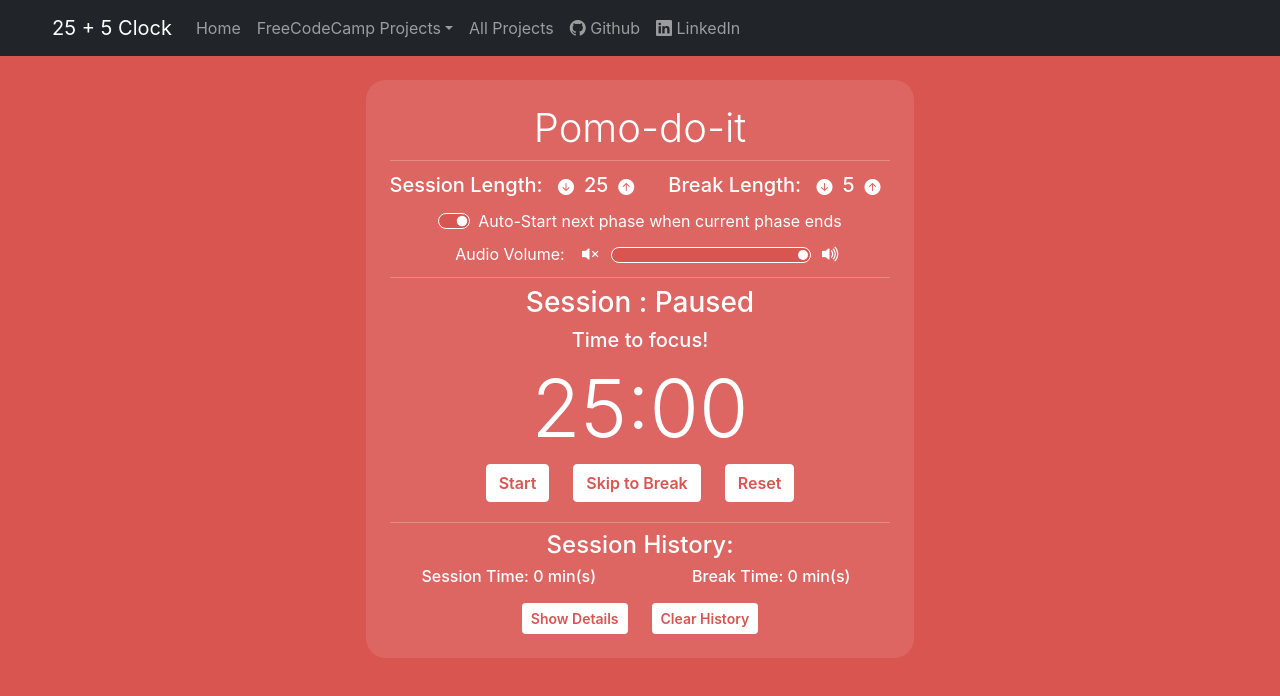
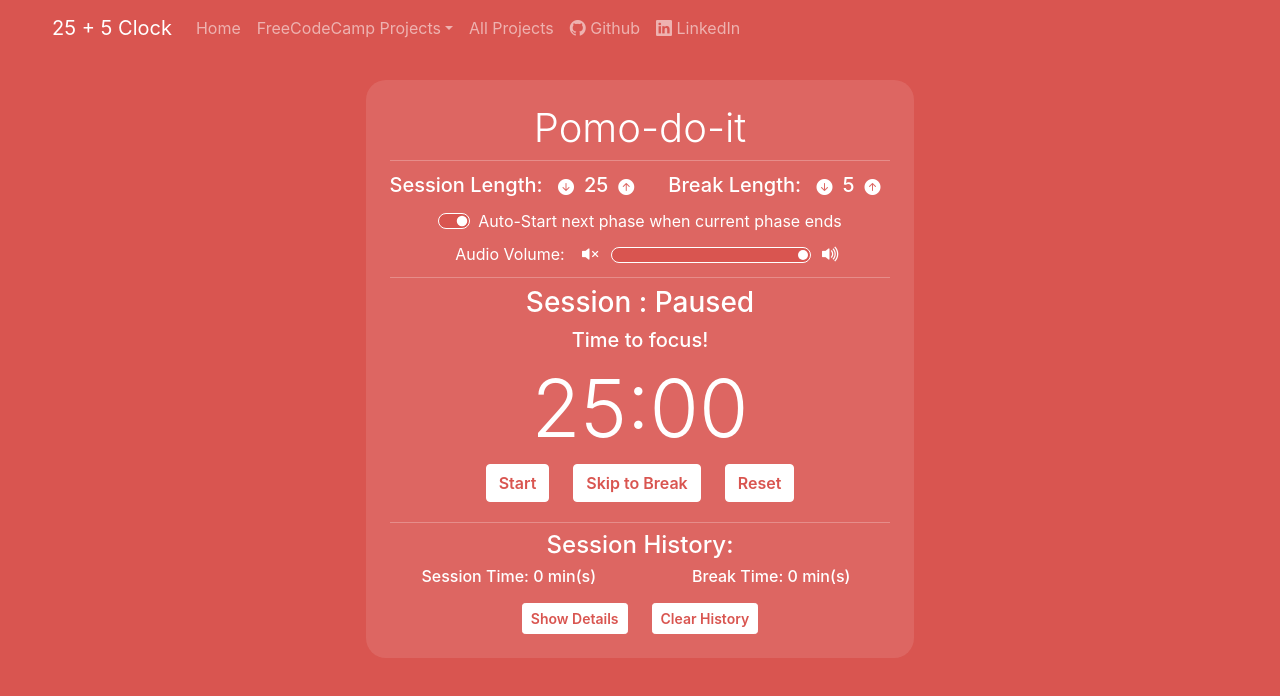
Before and after one commit to PLCoster/fcc_frontendlibs_project5, a Next.js app: page / in a window 1280 px wide. Shown: the top 696 px of the page. Built offline with nearby package versions, Linux system fonts and the light colour scheme.

Commit message:
Lifted timerPhase state up to _app component from Timer
This allows the Navbar to be given a background color based on the
current timerPhase, matching the main Timer component

```diff
--- a/components/NavBar.js
+++ b/components/NavBar.js
@@ -2,9 +2,15 @@ import { Navbar, Nav, NavDropdown, Container } from 'react-bootstrap';
 
 import styles from './styles/NavBar.module.css';
 
-function NavBar() {
+function NavBar({ timerPhase }) {
   return (
-    <Navbar bg="dark" variant="dark" expand="md">
+    <Navbar
+      variant="dark"
+      expand="md"
+      className={`${styles.navbar} ${
+        timerPhase === 'Session' ? styles.onSession : styles.onBreak
+      }`}
+    >
       <Container fluid>
         <Navbar.Brand href="#home" className={styles.navbarBrand}>
           25 + 5 Clock
--- a/components/Timer.js
+++ b/components/Timer.js
@@ -10,7 +10,7 @@ import buttonStyles from './styles/TimerButtons.module.css';
 
 const basePrefix = process.env.NEXT_PUBLIC_BASE_PATH || '';
 
-function Timer() {
+function Timer({ timerPhase, setTimerPhase }) {
   const [breakLengthMins, setBreakLengthMins] = useState(5);
   const [sessionLengthMins, setSessionLengthMins] = useState(25);
 
@@ -19,7 +19,6 @@ function Timer() {
   const timerSecondsRemainingRef = useRef(1500); // Ref required to access state inside timeout
   const [currTimeoutID, setCurrTimeoutID] = useState(null);
 
-  const [timerPhase, setTimerPhase] = useState('Session');
   const [swapPhase, setSwapPhase] = useState(false);
   const [autoStartNewPhase, setAutoStartNewPhase] = useState(true);
 
--- a/components/styles/NavBar.module.css
+++ b/components/styles/NavBar.module.css
@@ -1,3 +1,15 @@
+.navbar {
+  transition: background-color 0.5s ease;
+}
+
 .navbarBrand {
   margin-left: 40px;
 }
+
+.onSession {
+  background-color: #d95550;
+}
+
+.onBreak {
+  background-color: #457ca3;
+}
--- a/pages/_app.js
+++ b/pages/_app.js
@@ -1,3 +1,5 @@
+import { useState } from 'react';
+
 // Import Boostrap, Bootstrap Icons and custom global styles
 import 'bootstrap/dist/css/bootstrap.min.css';
 import 'bootstrap-icons/font/bootstrap-icons.css';
@@ -6,10 +8,16 @@ import '../styles/globals.css';
 import NavBar from '../components/NavBar';
 
 function MyApp({ Component, pageProps }) {
+  // Hold timer phase in parent component to allow dynamic NavBar styling
+  const [timerPhase, setTimerPhase] = useState('Session');
   return (
     <>
-      <NavBar />
-      <Component {...pageProps} />
+      <NavBar timerPhase={timerPhase} />
+      <Component
+        {...pageProps}
+        timerPhase={timerPhase}
+        setTimerPhase={setTimerPhase}
+      />
       {/* FCC TEST SCRIPT */}
       <script
         src="https://cdn.freecodecamp.org/testable-projects-fcc/v1/bundle.js"
--- a/pages/index.js
+++ b/pages/index.js
@@ -4,7 +4,7 @@ import Timer from '../components/Timer';
 
 const basePrefix = process.env.NEXT_PUBLIC_BASE_PATH || '';
 
-export default function Home() {
+export default function Home({ timerPhase, setTimerPhase }) {
   return (
     <>
       <Head>
@@ -29,7 +29,7 @@ export default function Home() {
         <link rel="manifest" href={basePrefix + '/site.webmanifest'} />
       </Head>
 
-      <Timer />
+      <Timer timerPhase={timerPhase} setTimerPhase={setTimerPhase} />
     </>
   );
 }
```
